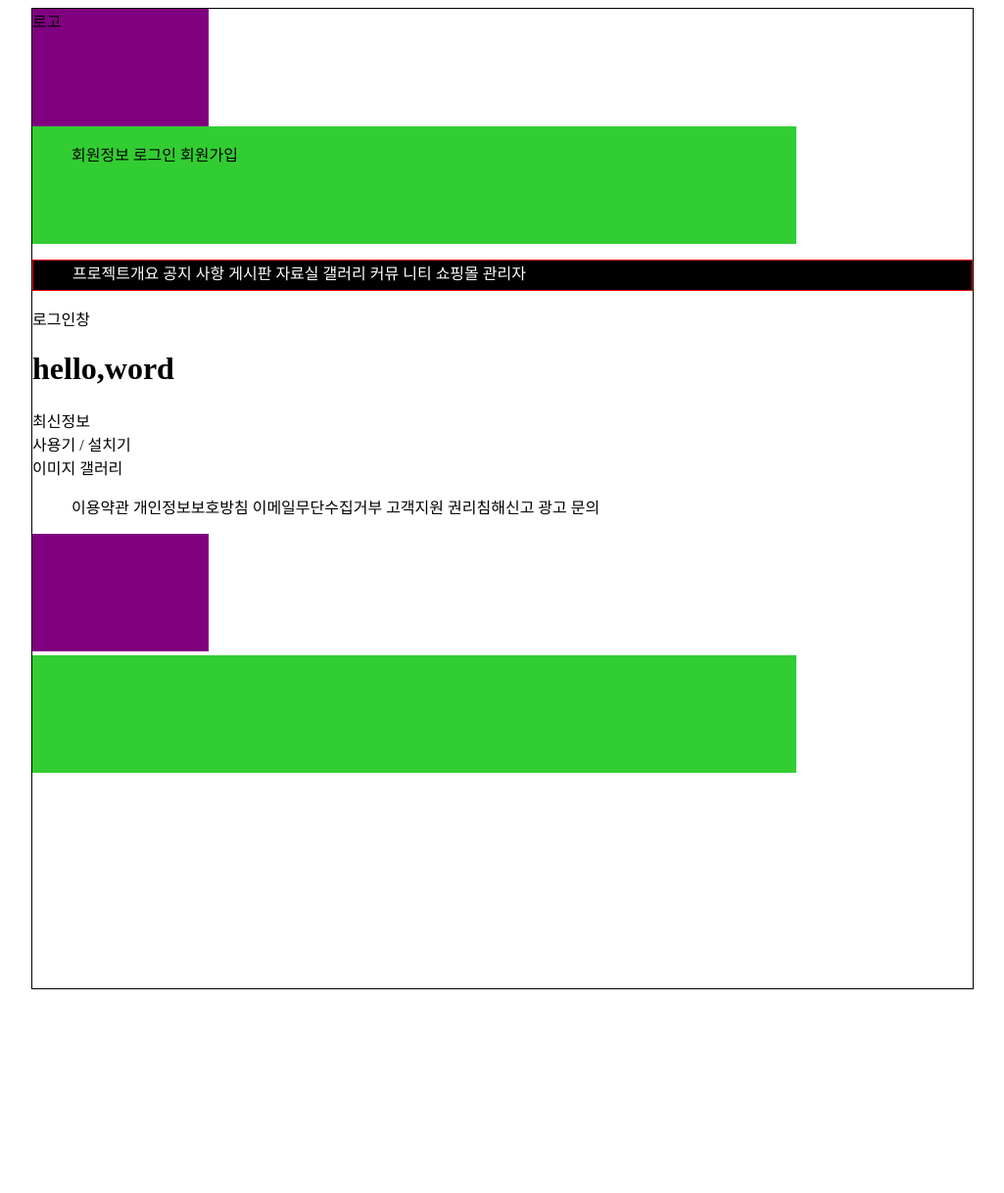
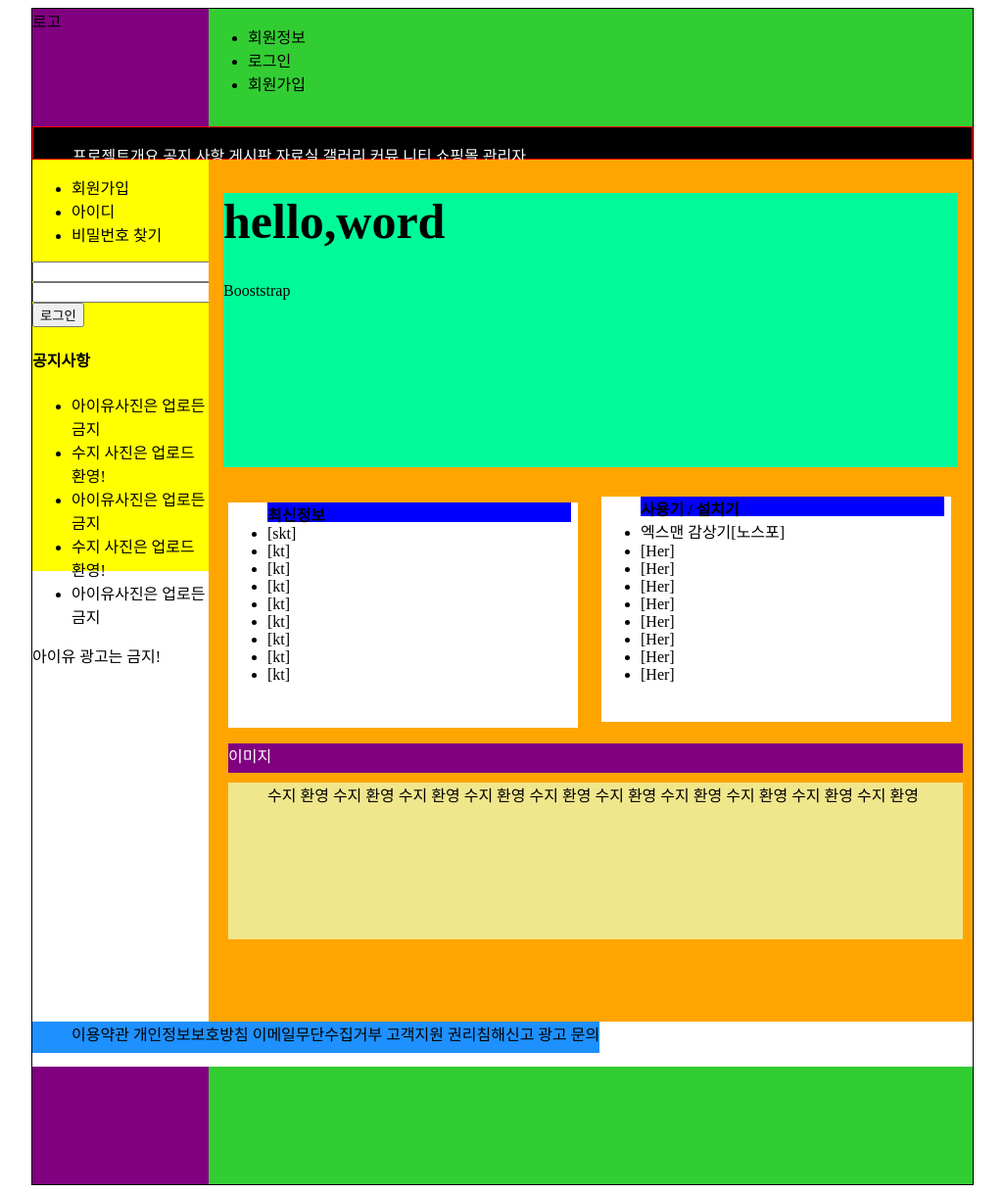
Before and after one commit to Hy30k92/mhouse, a Python web app: template views/templates/min/semi.html in a window 1280 px wide. Shown: the whole page at 98% size, without its empty margins (127-1152 px from the left). Before the commit the page ends 1010 px from the top, so only its background shows below. Run offline with Jinja, Linux system fonts and the light colour scheme; the template is opened without the code that fills it, so the values that code supplies are empty.

Commit message:
프로젝트2 수정중

```diff
--- a/views/templates/min/semi.html
+++ b/views/templates/min/semi.html
@@ -4,18 +4,46 @@
     <meta charset="UTF-8">
     <title>세미2</title>
     <style>
-        #cbox {border: 1px solid black; height: 1000px; width: 960px; margin: auto;  position: relative }
+        #cbox {border: 1px solid black; height: 1200px; width: 960px; margin: auto;  position: relative }
 
         #pbox{ width: 180px; height: 120px; background: purple; display: inline-block; }
-        #gbox{ width: 780px; height: 120px; background: limegreen; display: inline-block }
+        #gbox{ width: 780px; height: 120px; background: limegreen; display: inline-block; float: right}
 
-        nav ul {height: 30px;background: black; color: white; border: 1px solid red; }
-        ul li{display:inline-block; }
+        nav div {height: 32px ;background: black; color: white; border: 1px solid red; }
+        nav div ul li{display:inline-block; margin-top: 0; text-align: right;}
 
+        /*main*/
+        /*로그인창*/
+        #login {display: inline-block; width: 180px; height: 420px;background: yellow }
 
+        #obox {width: 780px; height: 880px; background: orange; display: inline-block; float: right; position: relative}
+        /*hello world*/
+        #hw {width: 750px; height: 280px; background: mediumspringgreen;
+            margin: 20px 15px}
+        main h1{font-size: 50px}
 
-        #pbox1{ width: 180px; height: 120px; background: purple; display: inline-block; }
-        #gbox1{ width: 780px; height: 120px; background: limegreen; display: inline-block }
+        /*최신정보*/
+        #info {width: 317px; height: 230px;  background: white; display: inline-block; color: black;
+        margin-left: 20px}
+        #info h4 {width: 310px; height: 20px; background: blue ; display:inline-block; margin: 0;
+        text-align: left}
+        /*사용기/설치기*/
+        #hugi {width: 317px; height: 230px;  display: inline-block; background: white; color: black;
+            margin: 0 20px 0;}
+        #hugi h4 {width: 310px; height: 20px; display: inline-block; background: blue; margin: 0;}
+        /*이미지*/
+        #img {width: 750px; height: 30px; background: purple; color: white ;display: inline-block; margin-left: 20px}
+        #ig {width: 710px; height: 160px;  display: inline-block; background: khaki; color: black; }
+        #ig li {display: inline-block}
+
+        /*footer*/
+        footer ul { height: 32px; display: inline-block; background: dodgerblue; margin-top: 0}
+        footer ul li{display: inline;}
+
+        #pbox1{ width: 180px; height: 120px; background: purple; display: inline-block;
+                    position: absolute; bottom: 0;}
+        #gbox1{ width: 780px; height: 120px; background: limegreen; display: inline-block;
+                    position: absolute; bottom: 0; left: 180px }
     </style>
 </head>
 <body>
@@ -31,6 +59,7 @@
                     </ul>
             </div>
             <nav>
+                <div>
                 <ul>
                     <li>프로젝트개요 </li>
                     <li>공지 사항</li>
@@ -41,17 +70,77 @@
                     <li>쇼핑몰</li>
                     <li>관리자</li>
                 </ul>
+                </div>
         </nav>
             </header>
 
         <main>
-            <div>로그인창</div>
+            <div id="login">
+                <ul id="join">
+                    <li>회원가입</li>
+                    <li>아이디</li>
+                    <li>비밀번호 찾기</li>
+                </ul>
+                <label>
+                    <input>
+                    <input>
+                    <button>로그인</button>
+                </label>
+
+                <h4>공지사항</h4>
+                <ul>
+                    <li>아이유사진은 업로든 금지</li>
+                    <li>수지 사진은 업로드 환영!</li>
+                    <li>아이유사진은 업로든 금지</li>
+                    <li>수지 사진은 업로드 환영!</li>
+                    <li>아이유사진은 업로든 금지</li>
+                </ul>
+                <p>아이유 광고는 금지!</p>
+            </div>
 
             <div id="obox">
-                <h1>hello,word</h1>
-                <div>최신정보</div>
-                <div>사용기 / 설치기</div>
-                <div>이미지 갤러리</div>
+                <div id="hw">
+                    <h1>hello,word</h1>
+                    <p>Booststrap</p>
+                </div>
+                    <ul id="info">
+                        <h4>최신정보</h4>
+                        <li>[skt]</li>
+                        <li>[kt]</li>
+                        <li>[kt]</li>
+                        <li>[kt]</li>
+                        <li>[kt]</li>
+                        <li>[kt]</li>
+                        <li>[kt]</li>
+                        <li>[kt]</li>
+                        <li>[kt]</li>
+                    </ul>
+                    <ul id="hugi">
+                        <h4> 사용기 / 설치기</h4>
+                        <li>엑스맨 감상기[노스포]</li>
+                        <li>[Her]</li>
+                        <li>[Her]</li>
+                        <li>[Her]</li>
+                        <li>[Her]</li>
+                        <li>[Her]</li>
+                        <li>[Her]</li>
+                        <li>[Her]</li>
+                        <li>[Her]</li>
+                    </ul>
+                <div id="img"> 이미지
+                    <ul id="ig">
+                        <li>수지 환영</li>
+                        <li>수지 환영</li>
+                        <li>수지 환영</li>
+                        <li>수지 환영</li>
+                        <li>수지 환영</li>
+                        <li>수지 환영</li>
+                        <li>수지 환영</li>
+                        <li>수지 환영</li>
+                        <li>수지 환영</li>
+                        <li>수지 환영</li>
+                    </ul>
+                </div>
             </div>
         </main>
 
@@ -64,13 +153,11 @@
                 <li>권리침해신고</li>
                 <li>광고 문의</li>
             </ul>
+
         </footer>
-
-         <div id="pbox1"></div>
+            <div id="pbox1"></div>
             <div id="gbox1"></div>
-
-
-
+        </div>
     </form>
 </body>
 </html>
```
